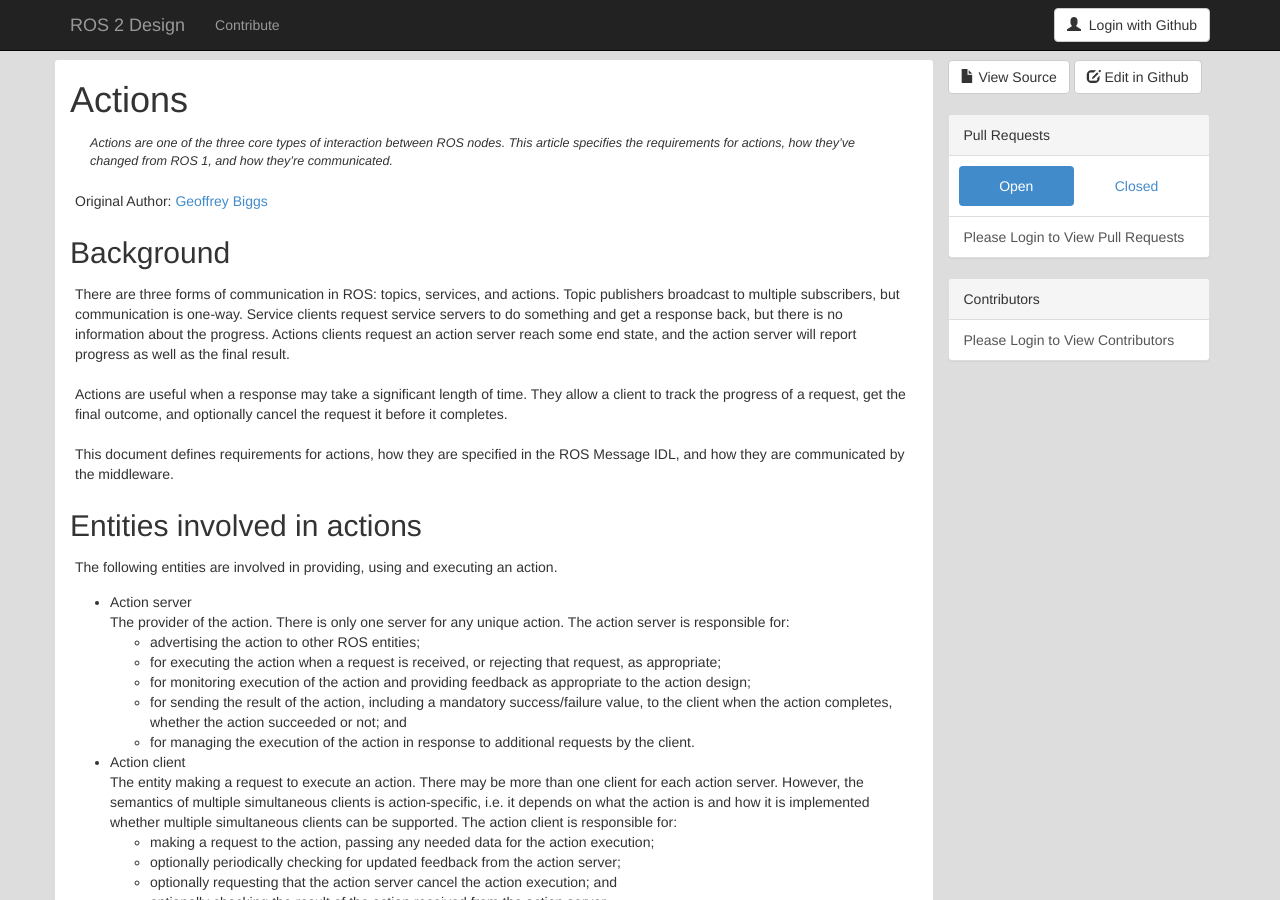
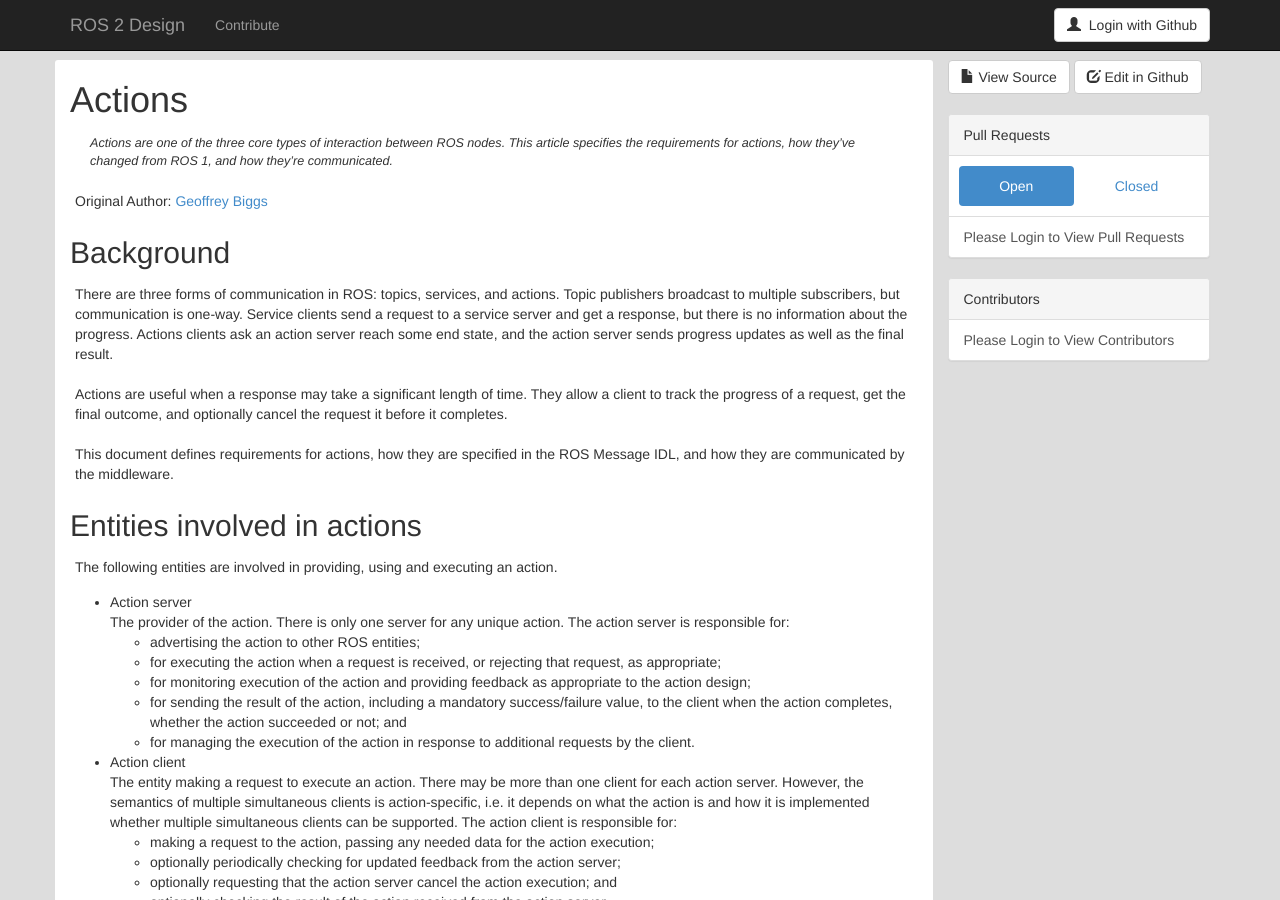
Before and after one commit to ros2/design, a Jekyll site: the page built from articles/actions.md, in a window 1280 px wide and 900 px high. Built offline with Jekyll 4.4.1, drawn with Linux system fonts in a browser that asks for light colours; nearby versions of some CDN libraries.

Commit message:
Minor rewording at start

```diff
--- a/articles/actions.md
+++ b/articles/actions.md
@@ -23,8 +23,8 @@ Original Author: {{ page.author }}
 
 There are three forms of communication in ROS: topics, services, and actions.
 Topic publishers broadcast to multiple subscribers, but communication is one-way.
-Service clients request service servers to do something and get a response back, but there is no information about the progress.
-Actions clients request an action server reach some end state, and the action server will report progress as well as the final result.
+Service clients send a request to a service server and get a response, but there is no information about the progress.
+Actions clients ask an action server reach some end state, and the action server sends progress updates as well as the final result.
 
 Actions are useful when a response may take a significant length of time.
 They allow a client to track the progress of a request, get the final outcome, and optionally cancel the request it before it completes.
```
